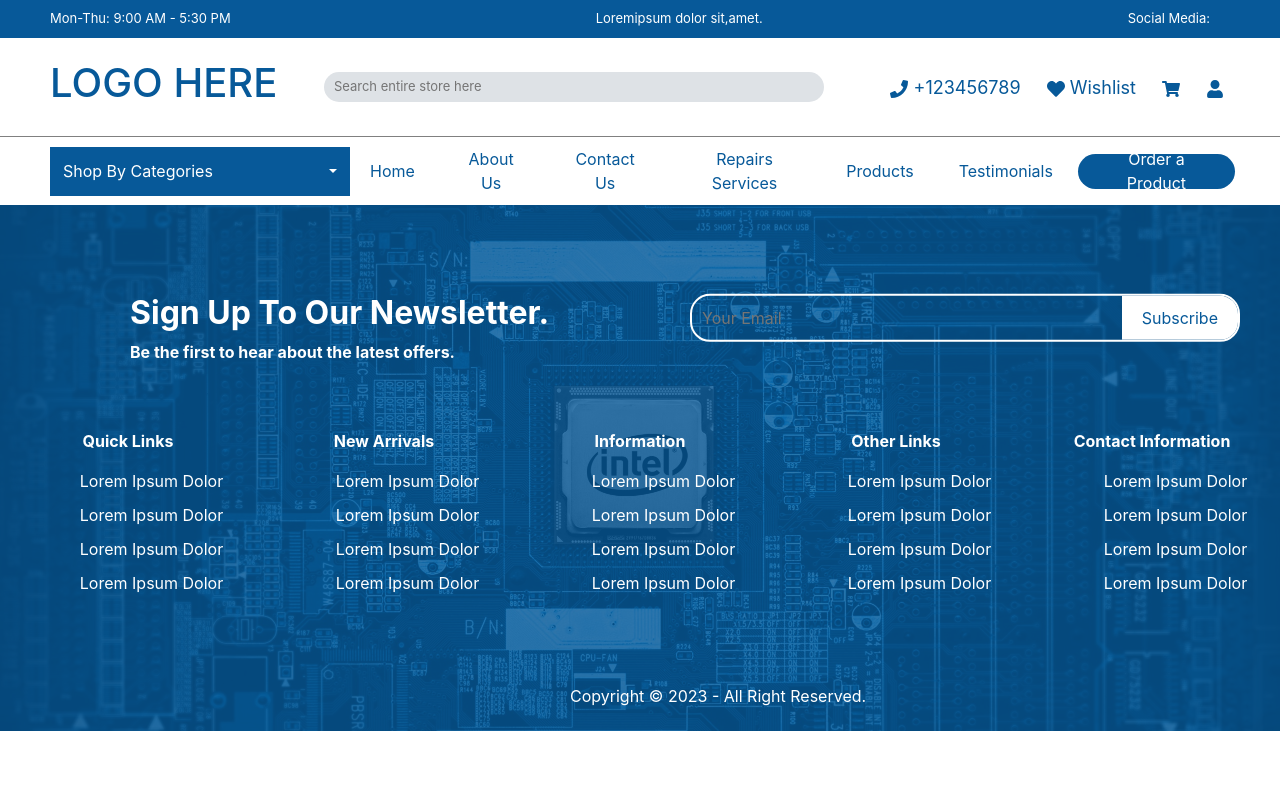
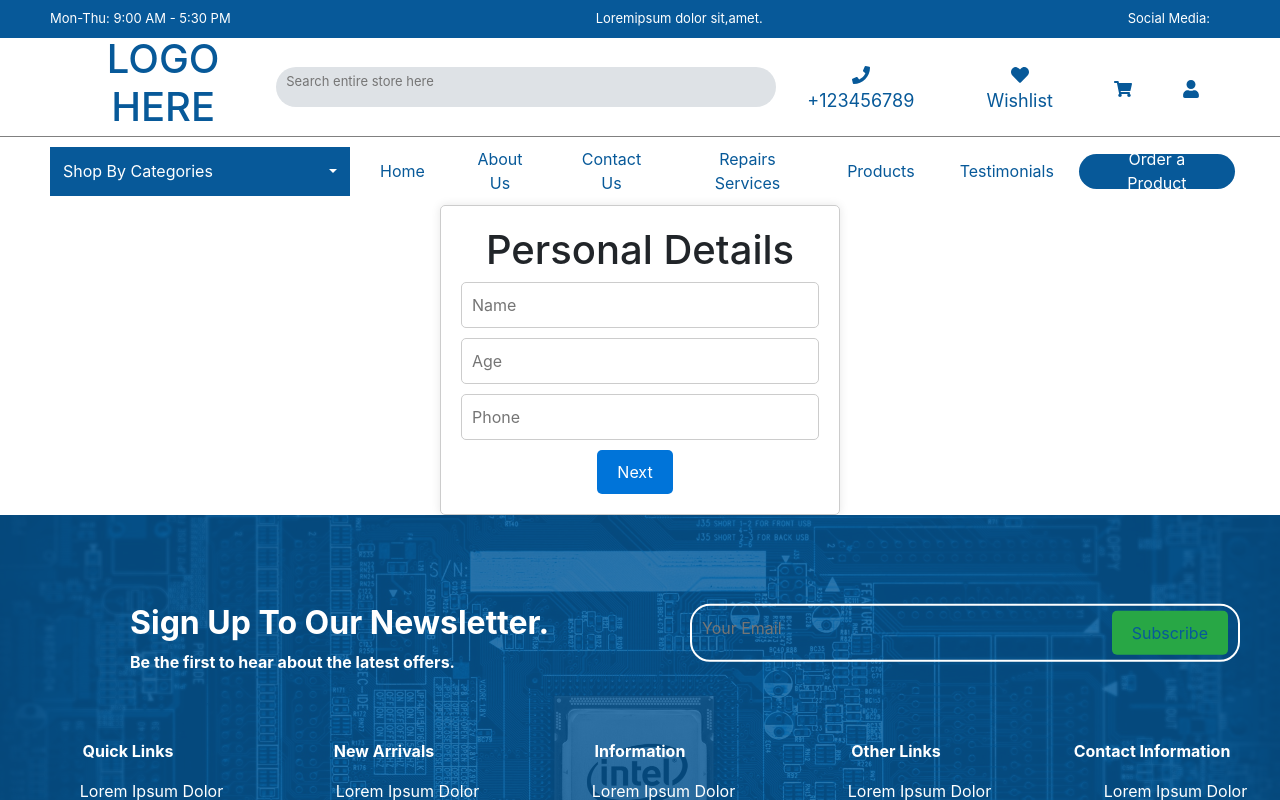
Before and after one commit to Ahad133/React-Practice, a React (Create React App) app: page /stepform in a window 1280 px wide. Shown: the top 800 px of the page. Built offline with nearby package versions, Linux system fonts and the light colour scheme; the HTML template or start-up script is replaced by a standard one.

Commit message:
step form

```diff
--- a/package.json
+++ b/package.json
@@ -6,6 +6,7 @@
     "@testing-library/jest-dom": "^5.17.0",
     "@testing-library/react": "^13.4.0",
     "@testing-library/user-event": "^13.5.0",
+    "axios": "^1.6.0",
     "bootstrap": "^5.3.2",
     "font-awesome": "^4.7.0",
     "leaflet": "^1.9.4",
--- a/src/App.js
+++ b/src/App.js
@@ -10,6 +10,7 @@ import Testimonials from "./pages/Testimonials";
 import Products from "./pages/Products";
 import GetData from "./pages/GetData";
 import Calculator from "./pages/Calculator";
+import StepForm from "./pages/StepForm";
 
 function App() {
   return (
@@ -25,6 +26,7 @@ function App() {
           <Route path="/testimonials" element={<Testimonials />} />
           <Route path="/getdata" element={<GetData />} />
           <Route path="/calculator" element={<Calculator />} />
+          <Route path="/stepform" element={<StepForm />} />
         </Routes>
       </Router>
       <Footer />
--- /dev/null
+++ b/src/pages/StepForm/index.js
@@ -0,0 +1,158 @@
+import React, { Component } from 'react';
+import './step-form.css';
+
+class StepForm extends Component {
+  constructor() {
+    super();
+    this.state = {
+      step: 1,
+      formData: {
+        name: '',
+        age: '',
+        phone: '',
+        fatherName: '',
+        motherName: '',
+        address: '',
+      },
+      validationErrors: {},
+    };
+  }
+
+  handleInputChange = (event) => {
+    const { name, value } = event.target;
+    this.setState((prevState) => ({
+      formData: {
+        ...prevState.formData,
+        [name]: value,
+      },
+    }));
+  };
+
+  nextStep = () => {
+    if (this.validateStep()) {
+      this.setState((prevState) => ({
+        step: prevState.step + 1,
+      }));
+    }
+  };
+
+  prevStep = () => {
+    this.setState((prevState) => ({
+      step: prevState.step - 1,
+    }));
+  };
+
+  handleSubmit = (event) => {
+    event.preventDefault();
+    if (this.validateStep()) {
+      console.log('Submitted Data:', this.state.formData);
+    }
+  };
+
+  validateStep = () => {
+    const { formData } = this.state;
+    const validationErrors = {};
+
+    if (this.state.step === 1) {
+      if (formData.name.trim() === '' || formData.age.trim() === '' || formData.phone.trim() === '') {
+        validationErrors.step1 = 'Please fill in all fields.';
+      }
+    } else if (this.state.step === 2) {
+      if (formData.fatherName.trim() === '' || formData.motherName.trim() === '') {
+        validationErrors.step2 = 'Please fill in all fields.';
+      }
+    } else if (this.state.step === 3) {
+      if (formData.address.trim() === '') {
+        validationErrors.step3 = 'Please fill in the address field.';
+      }
+    }
+
+    if (Object.keys(validationErrors).length === 0) {
+      this.setState({ validationErrors: {} });
+      return true;
+    } else {
+      this.setState({ validationErrors });
+      return false;
+    }
+  };
+
+  render() {
+    const { step, formData, validationErrors } = this.state;
+
+    return (
+      <div className="admission-form">
+        <form onSubmit={this.handleSubmit}>
+          {step === 1 && (
+            <div>
+              <h1>Personal Details</h1>
+              <input
+                type="text"
+                name="name"
+                value={formData.name}
+                onChange={this.handleInputChange}
+                placeholder="Name"
+              />
+              <input
+                type="text"
+                name="age"
+                value={formData.age}
+                onChange={this.handleInputChange}
+                placeholder="Age"
+              />
+              <input
+                type="text"
+                name="phone"
+                value={formData.phone}
+                onChange={this.handleInputChange}
+                placeholder="Phone"
+              />
+              {validationErrors.step1 && <p className="error">{validationErrors.step1}</p>}
+              <button onClick={this.nextStep}>Next</button>
+            </div>
+          )}
+
+          {step === 2 && (
+            <div>
+              <h1>Guardian Details</h1>
+              <input
+                type="text"
+                name="fatherName"
+                value={formData.fatherName}
+                onChange={this.handleInputChange}
+                placeholder="Father's Name"
+              />
+              <input
+                type="text"
+                name="motherName"
+                value={formData.motherName}
+                onChange={this.handleInputChange}
+                placeholder="Mother's Name"
+              />
+              {validationErrors.step2 && <p className="error">{validationErrors.step2}</p>}
+              <button onClick={this.prevStep}>Previous</button>
+              <button onClick={this.nextStep}>Next</button>
+            </div>
+          )}
+
+          {step === 3 && (
+            <div>
+              <h1>Residential Details</h1>
+              <input
+                type="text"
+                name="address"
+                value={formData.address}
+                onChange={this.handleInputChange}
+                placeholder="Address"
+              />
+              {validationErrors.step3 && <p className="error">{validationErrors.step3}</p>}
+              <button onClick={this.prevStep}>Previous</button>
+              <button type="submit">Submit</button>
+            </div>
+          )}
+        </form>
+      </div>
+    );
+  }
+}
+
+export default StepForm;
--- /dev/null
+++ b/src/pages/StepForm/step-form.css
@@ -0,0 +1,39 @@
+.admission-form {
+  max-width: 400px;
+  margin: 0 auto;
+  padding: 20px;
+  border: 1px solid #ccc;
+  border-radius: 5px;
+  box-shadow: 0px 0px 10px rgba(0, 0, 0, 0.1);
+}
+
+
+input {
+  width: 100%;
+  padding: 10px;
+  margin-bottom: 10px;
+  border: 1px solid #ccc;
+  border-radius: 5px;
+}
+
+button {
+  background-color: #0074d9;
+  color: #fff;
+  border: none;
+  padding: 10px 20px;
+  border-radius: 5px;
+  cursor: pointer;
+  margin-right: 10px;
+}
+
+button:hover {
+  background-color: #0056b3;
+}
+
+button[type="submit"] {
+  background-color: #28a745;
+}
+
+button[type="submit"]:hover {
+  background-color: #218838;
+}
```
Also changed, not shown: 1 other file (tests, documents, lock files or other folders).
